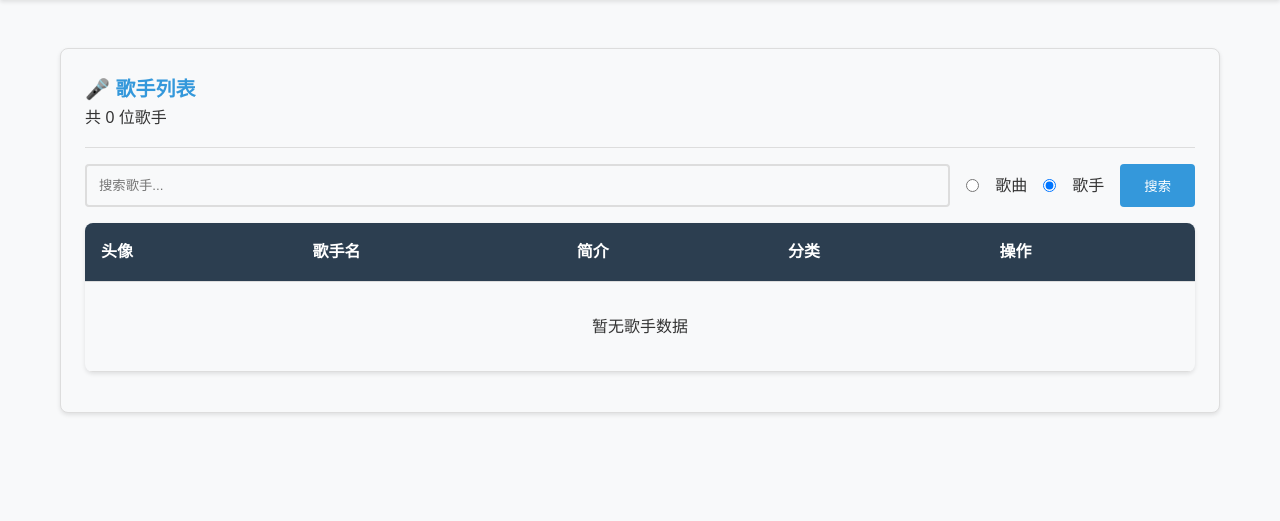
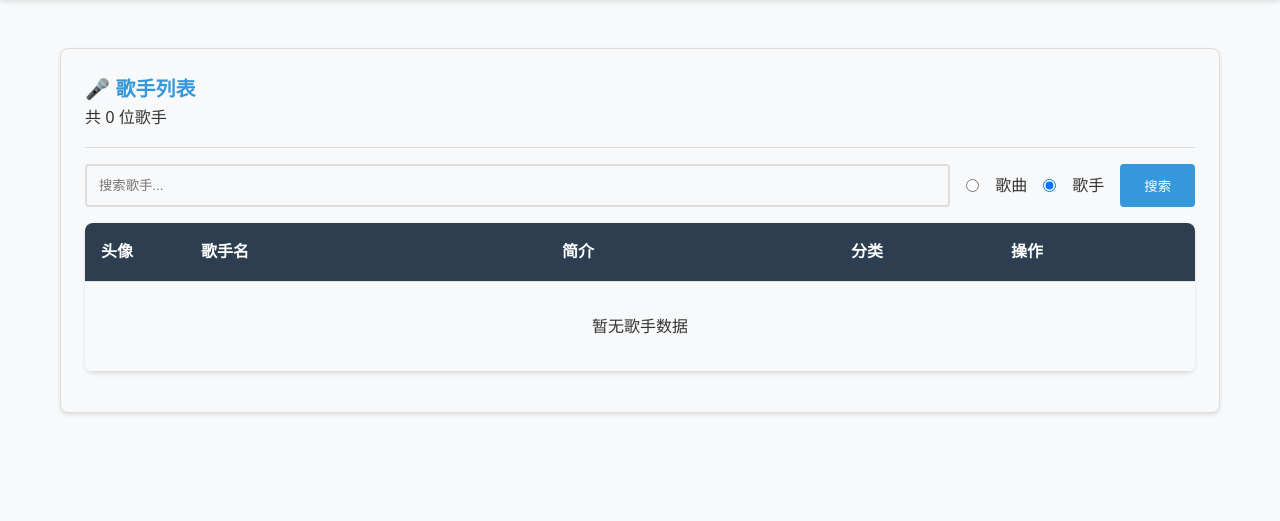
Before and after one commit to LiChengxi666/python_crawler, a Django app: page /artists/ in a window 1280 px wide. Shown: the part 70-591 px from the top of the page. Run offline with Django 5.2, Linux system fonts and the light colour scheme; data that the repository does not hold is empty.

Commit message:
feat(artist_list): 更改歌手列表页的排版

```diff
--- a/music_website/music/templates/music/artist_list.html
+++ b/music_website/music/templates/music/artist_list.html
@@ -26,11 +26,11 @@
     <table class="table">
         <thead>
             <tr>
-                <th>头像</th>
+                <th style="width: 100px">头像</th>
                 <th>歌手名</th>
                 <th>简介</th>
-                <th>分类</th>
-                <th>操作</th>
+                <th style="width: 160px;">分类</th>
+                <th style="width: 200px;">操作</th>
             </tr>
         </thead>
         <tbody>
```
